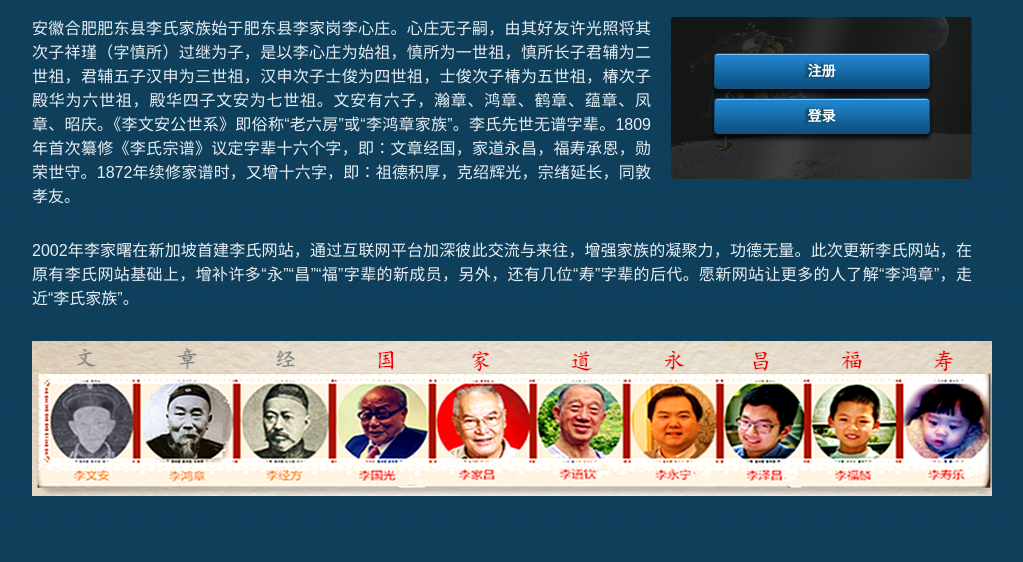
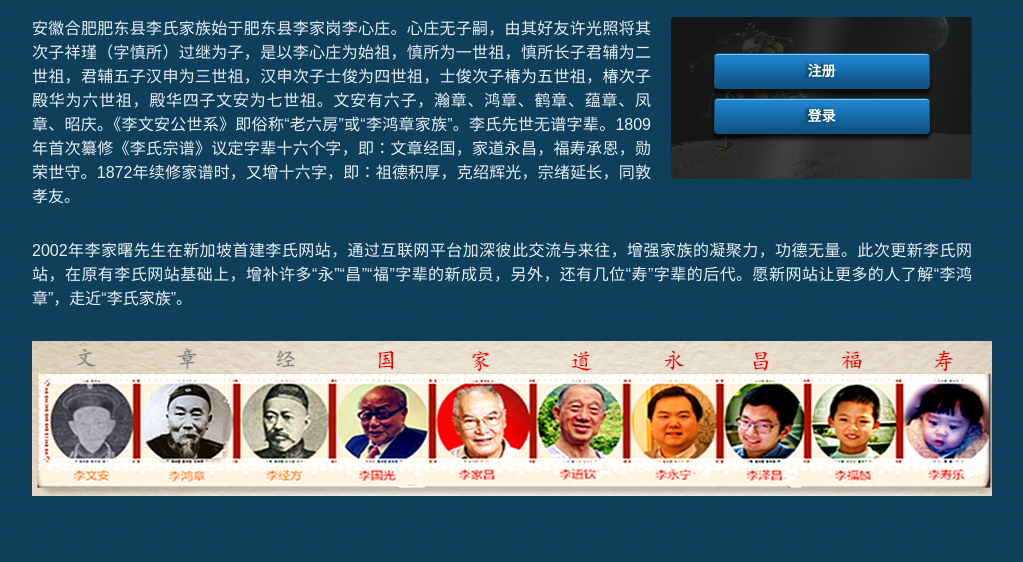
Before and after one commit to lichong012245/hefei-lis, a Django app: template lis/templates/lis/index.html in a window 1280 px wide. Shown: the part 589-1151 px from the top of the page, without its empty margins (138-1161 px from the left). Run offline with Django 3.2, Linux system fonts and the light colour scheme; the template is opened without the code that fills it, so the values that code supplies are empty; parts of the project's set-up code (start-up, migrations or seed data) failed here and were passed over; some libraries are stand-ins or nearby versions.

Commit message:
final change

```diff
--- a/family/templates/family/treeview.html
+++ b/family/templates/family/treeview.html
@@ -93,7 +93,7 @@ var to = false;
     {% endfor %}
 {% endfor %}
 </div>
-<p>（1）点击白色三角，展开世袭表。（2）点击左边人名，右边出现人物介绍。</p>
+<p>（1）点击白色三角，展开世袭表。<br/>（2）点击左边人名，右边出现人物介绍。</p>
 </div>
 
 <div id="main">
--- a/lis/templates/lis/gallery.html
+++ b/lis/templates/lis/gallery.html
@@ -4,6 +4,10 @@
 	<div id="contents">
 		<div id="gallery" class="wrapper clearfix">
 			<div id="sidebar">
+				<br/>
+				<br/>
+				<br/>
+				<br/>
 				<ul>
 					<li>
 						<img src="{% static "lis/images/lhz/HongZhang-05.png" %}" alt="Img" height="213" width="213">
--- a/lis/templates/lis/index.html
+++ b/lis/templates/lis/index.html
@@ -23,7 +23,7 @@
 			</div>
 			<p style="font-size:16px;">
 				安徽合肥肥东县李氏家族始于肥东县李家岗李心庄。心庄无子嗣，由其好友许光照将其次子祥瑾（字慎所）过继为子，是以李心庄为始祖，慎所为一世祖，慎所长子君辅为二世祖，君辅五子汉申为三世祖，汉申次子士俊为四世祖，士俊次子椿为五世祖，椿次子殿华为六世祖，殿华四子文安为七世祖。文安有六子，瀚章、鸿章、鹤章、蕴章、凤章、昭庆。《李文安公世系》即俗称“老六房”或“李鸿章家族”。李氏先世无谱字辈。1809年首次纂修《李氏宗谱》议定字辈十六个字，即：文章经国，家道永昌，福寿承恩，勋荣世守。1872年续修家谱时，又增十六字，即：祖德积厚，克绍辉光，宗绪延长，同敦孝友。</p>
-<p style="font-size:16px;">2002年李家曙在新加坡首建李氏网站，通过互联网平台加深彼此交流与来往，增强家族的凝聚力，功德无量。此次更新李氏网站，在原有李氏网站基础上，增补许多“永”“昌”“福”字辈的新成员，另外，还有几位“寿”字辈的后代。愿新网站让更多的人了解“李鸿章”，走近“李氏家族”。</p>
+<p style="font-size:16px;">2002年李家曙先生在新加坡首建李氏网站，通过互联网平台加深彼此交流与来往，增强家族的凝聚力，功德无量。此次更新李氏网站，在原有李氏网站基础上，增补许多“永”“昌”“福”字辈的新成员，另外，还有几位“寿”字辈的后代。愿新网站让更多的人了解“李鸿章”，走近“李氏家族”。</p>
 <p><img src="{% static 'lis/images/7.png' %}" alt="Img" height="155" width="960"></img></p>
 			</p>
 		</div>
```
